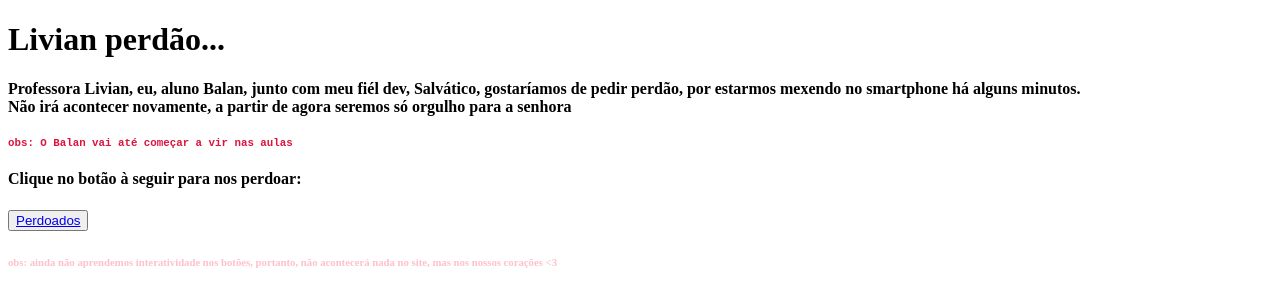
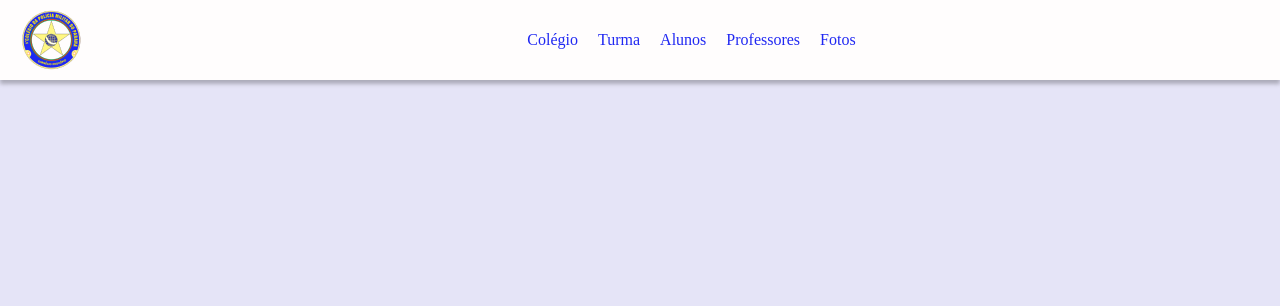
Before and after one commit to Ghoxxt/teste, a plain HTML site: page index.html in a window 1280 px wide. Drawn offline with Linux system fonts and the light colour scheme.

Commit message:
Add files via upload
ultimo salvo - escola

```diff
--- a/index.html
+++ b/index.html
@@ -3,18 +3,32 @@
 <head>
     <meta charset="UTF-8">
     <meta name="viewport" content="width=device-width, initial-scale=1.0">
-    <title>Para: Liviene</title>
-    <link rel="stylesheet" href="style.css" type="text/css">
+    <title>3° ano B - 3° CPM</title>
+    <link rel="stylesheet" type="text/css" href="style.css">
 </head>
 <body>
-    <h1>Livian perdão...</h1>
-    <h4>Professora Livian, eu, aluno Balan, junto com meu fiél dev, Salvático, gostaríamos de pedir perdão, por estarmos mexendo no smartphone há alguns minutos. <br>
-        Não irá acontecer novamente, a partir de agora seremos só orgulho para a senhora</h4>
-    <h5 class="L">obs: O Balan vai até começar a vir nas aulas</h5>
-    <h4>Clique no botão à seguir para nos perdoar:</h4>
-    <Button guid="guidMyCommandSet" id="MyCommand" priority="0x102" type="button">
-       <a href="./index2.html">Perdoados</a>
-      </Button>
-    <h6 class="L">obs: ainda não aprendemos interatividade nos botões, portanto, não acontecerá nada no site, mas nos nossos corações <3 </h6>
+    <header>
+        <img src="logo.png" alt="Logo do 3° Colégio da Polícia Militar" class="logo">
+        <nav class="navegacao">
+            <ul class="lista-navegacao">
+                <li class="itens-navagacao">
+                   <a class="ancora-navegacao" href="#colegio">Colégio</a>
+                </li>
+                <li class="itens-navagacao">
+                    <a class="ancora-navegacao" href="#turma">Turma</a>
+                </li>
+                <li class="itens-navagacao">
+                    <a class="ancora-navegacao" href="#alunos">Alunos</a>
+                </li>
+                <li class="itens-navagacao">
+                    <a class="ancora-navegacao" href="#professores">Professores</a>
+                </li>
+                <li class="itens-navagacao">
+                    <a class="ancora-navegacao" href="#fotos">Fotos</a>
+                </li>
+            </ul>
+        </nav>
+        <span class="linha-azul"></span>
+    </header>
 </body>
 </html>
--- a/style.css
+++ b/style.css
@@ -1,7 +1,41 @@
-h5 {
-    font-family: monospace;
-    color: crimson;
+* {
+    margin: 0px;
+    padding: 0px;
 }
-h6 {
-    color: pink;
+
+body{
+    background-color: #E5E4F7;
+    display: flex;
 }
+
+header{
+    display: flex;
+    background-color: #FFFDFD;
+    box-shadow: 0px 4px 4px 0px rgba(0,0,0,0.25);
+    width: 100%;
+    height: 80px;
+    justify-content: space-between;
+    align-items: center;
+    top: 0px;
+    left: 0px;
+
+}
+
+.logo{
+    width: 83px;
+    height: 60px;
+    padding: 10px;
+    display: flex;
+}
+.navegacao{
+    display: flex;
+}
+.lista-navegacao{
+    list-style-type: none;
+    display: flex;
+    gap: 20px;
+}
+.ancora-navegacao{
+    text-decoration: none;
+    color: #2028f2;
+}
```
Also changed, not shown: logo.png (added).
